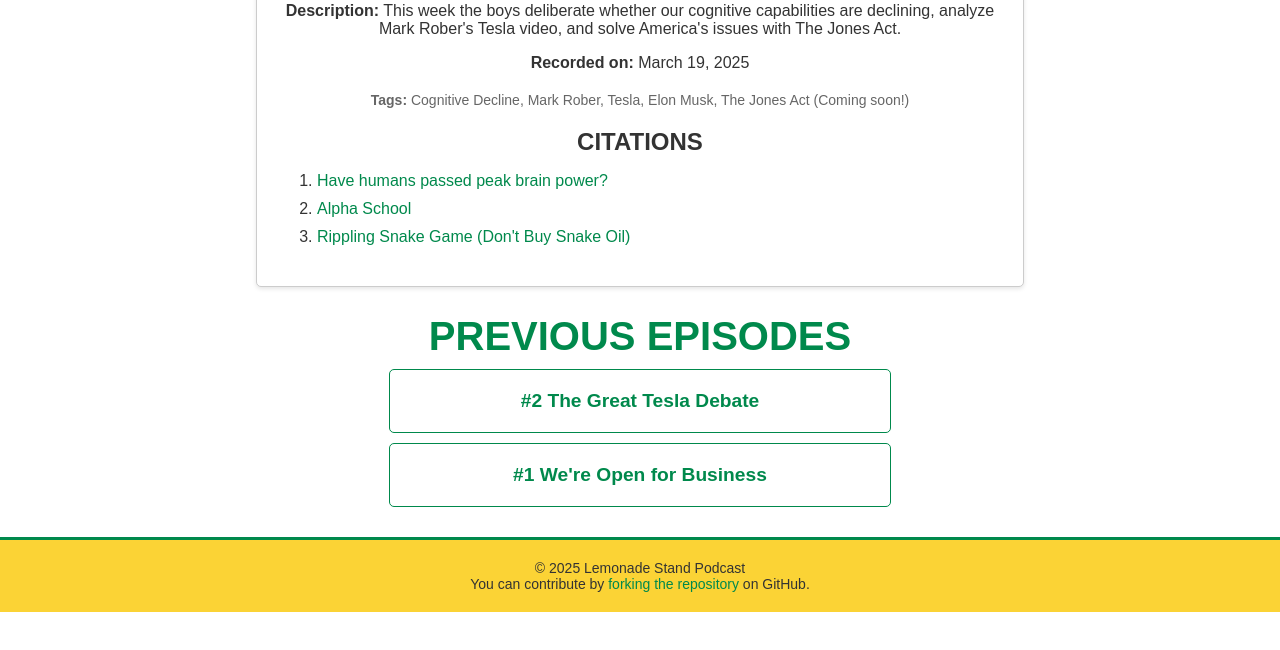
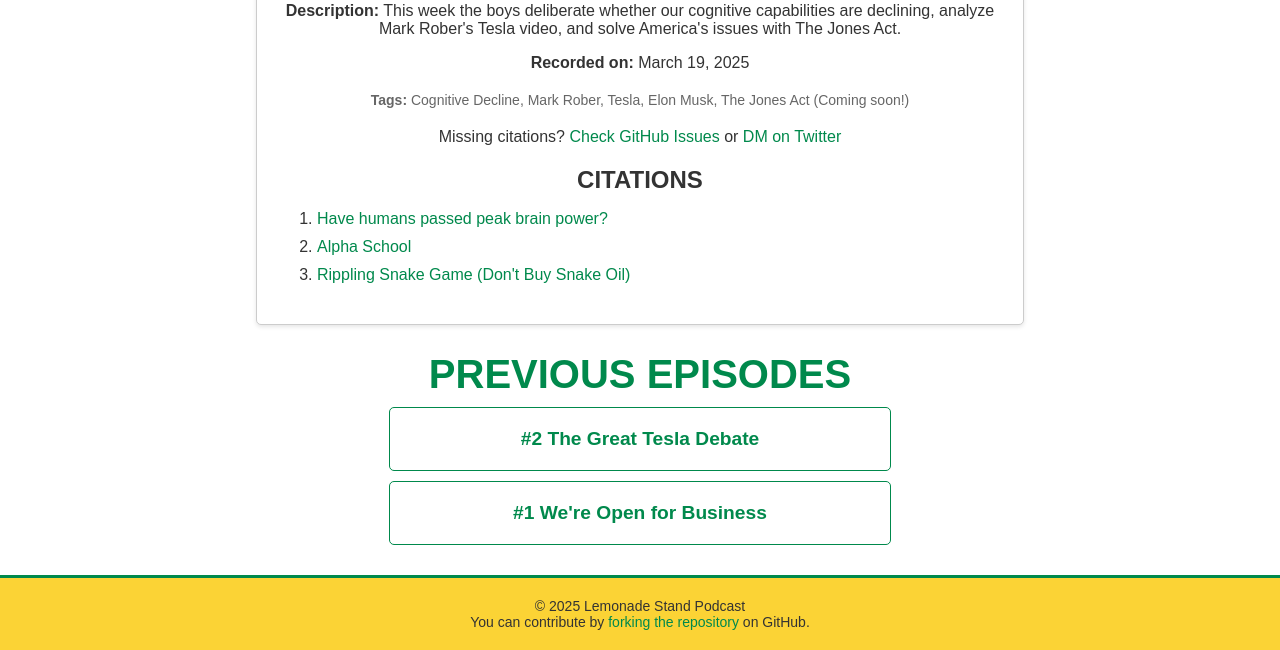
Before and after one commit to LemonadeStandPodcast/LemonadeStandPodcast.github.io, a Jekyll site: the page built from index.html, in a window 1280 px wide and 900 px high, scrolled down 648 px, cut to the strip 250-900 px from the top of the window. Built offline with Jekyll 4.4.1, drawn with Linux system fonts in a browser that asks for light colours; before the commit the page ends 1510 px from its top, so only the background shows below that.

Commit message:
add links

```diff
--- a/index.html
+++ b/index.html
@@ -38,6 +38,8 @@
     </p>
     {% endif %}
   </section>
+  <p class="links">Missing citations? <a href="https://github.com/LemonadeStandPodcast/LemonadeStandPodcast.github.io/issues" target="_blank">Check GitHub Issues</a> or <a href="https://x.com/swapsha96" target="_blank">DM on Twitter</a></p>
+
   <!-- Citations Section -->
   <section class="citations-section">
     <h2>Citations</h2>
```
